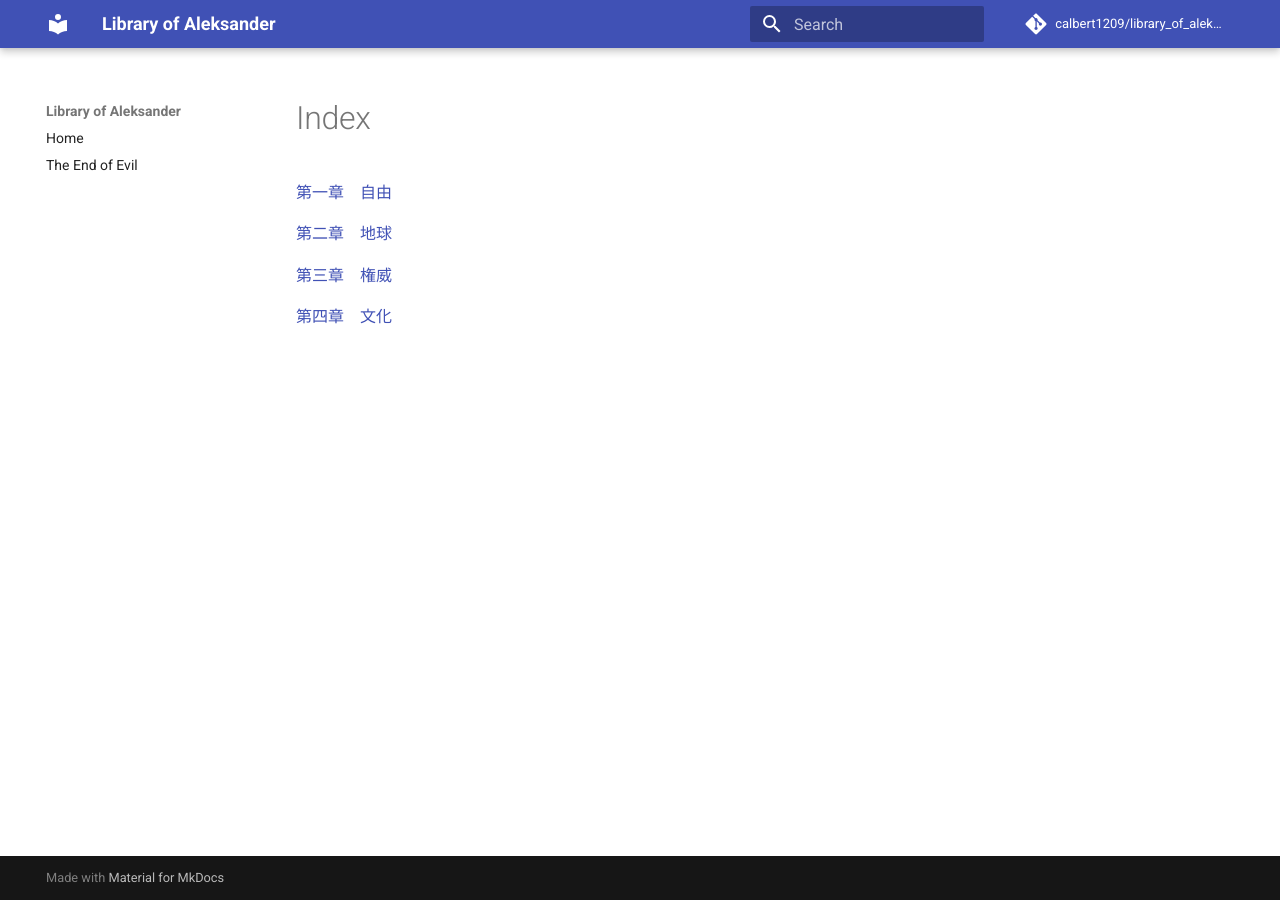
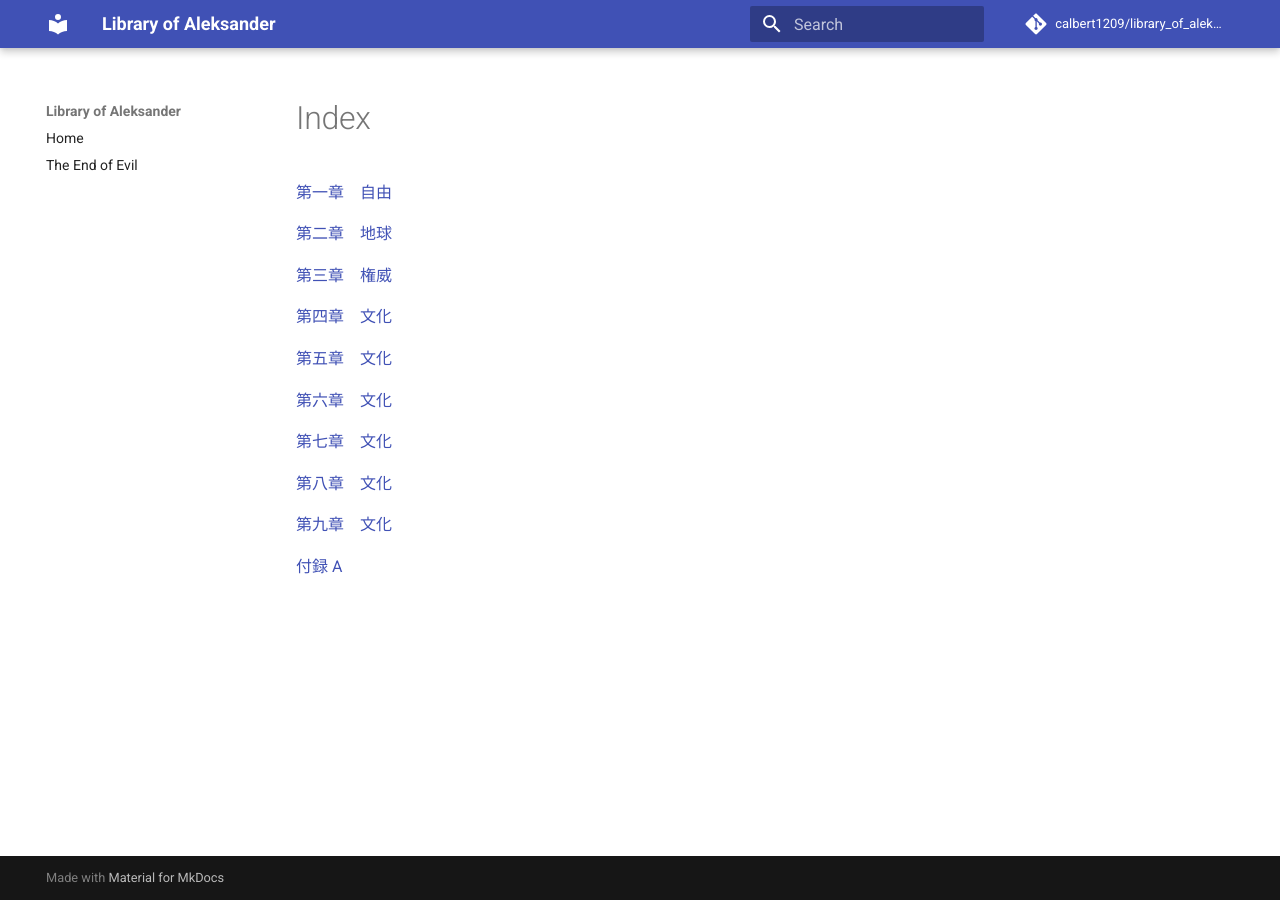
Before and after one commit to calbert1209/library_of_aleksander, an MkDocs documentation site: the page built from docs/The_End_of_Evil/ja/index.md, in a window 1280 px wide. Built offline with MkDocs 1.6.1 and Material for MkDocs 9.7.7, drawn with Linux system fonts in a browser that asks for light colours; comment, search, counter and statistics services are not loaded.

Commit message:
update JA index

```diff
--- a/docs/The_End_of_Evil/ja/index.md
+++ b/docs/The_End_of_Evil/ja/index.md
@@ -7,7 +7,6 @@
 
 [第四章　文化](./Chapter_4_JP.md)
 
-<!--
 [第五章　文化](./Chapter_5_JP.md)
 
 [第六章　文化](./Chapter_6_JP.md)
@@ -17,4 +16,5 @@
 [第八章　文化](./Chapter_8_JP.md)
 
 [第九章　文化](./Chapter_9_JP.md)
--->
+
+[付録 A](./Appendix_A_JP.md)
```
